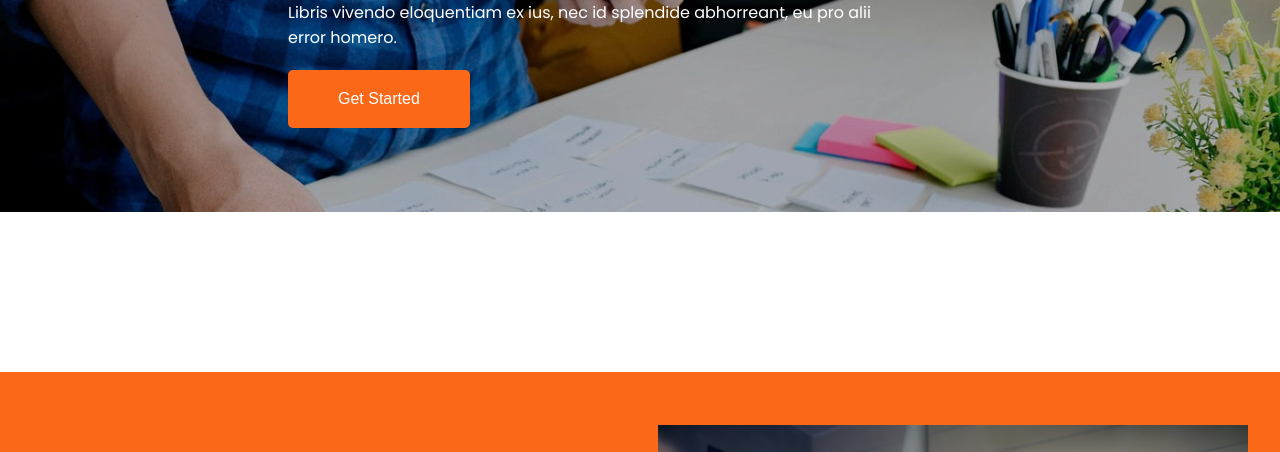
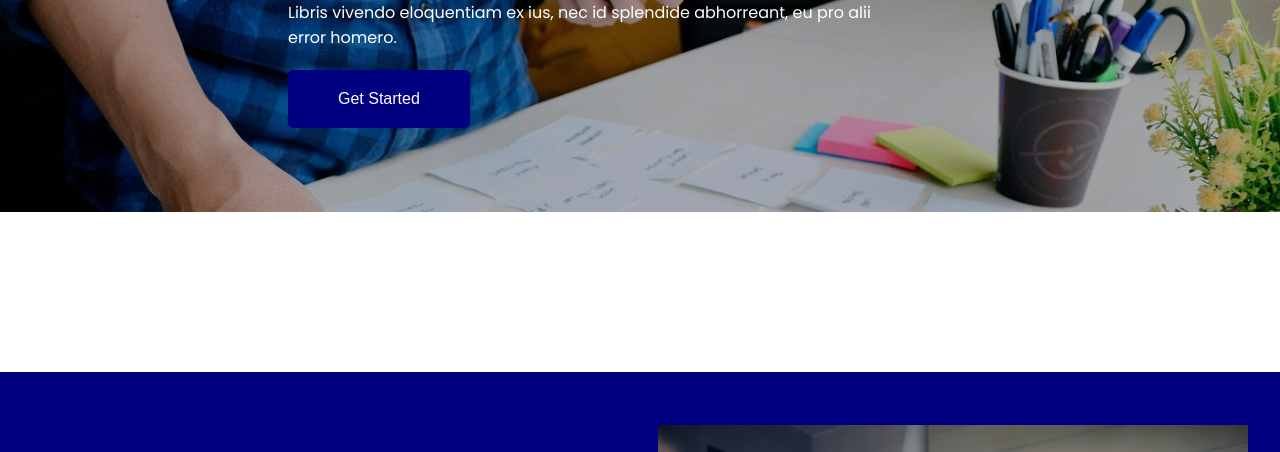
Before and after one commit to imagemadurai12/e_academy, a plain HTML site: page index.html in a window 1280 px wide. Shown: the part 268-720 px from the top of the page. Drawn offline with nearby package versions, Linux system fonts and the light colour scheme.

Commit message:
E Academy proj second version

```diff
--- a/style.css
+++ b/style.css
@@ -17,7 +17,8 @@ html {
   /* Typography End*/
 
   /* colors */
-  --primary-color: #FB6818;
+  /* --primary-color: #FB6818; */
+  --primary-color: navy;
   --secondary-color: #262626;
   --text-color: #ffffff;
   --tertiory-color: #000000;
```
